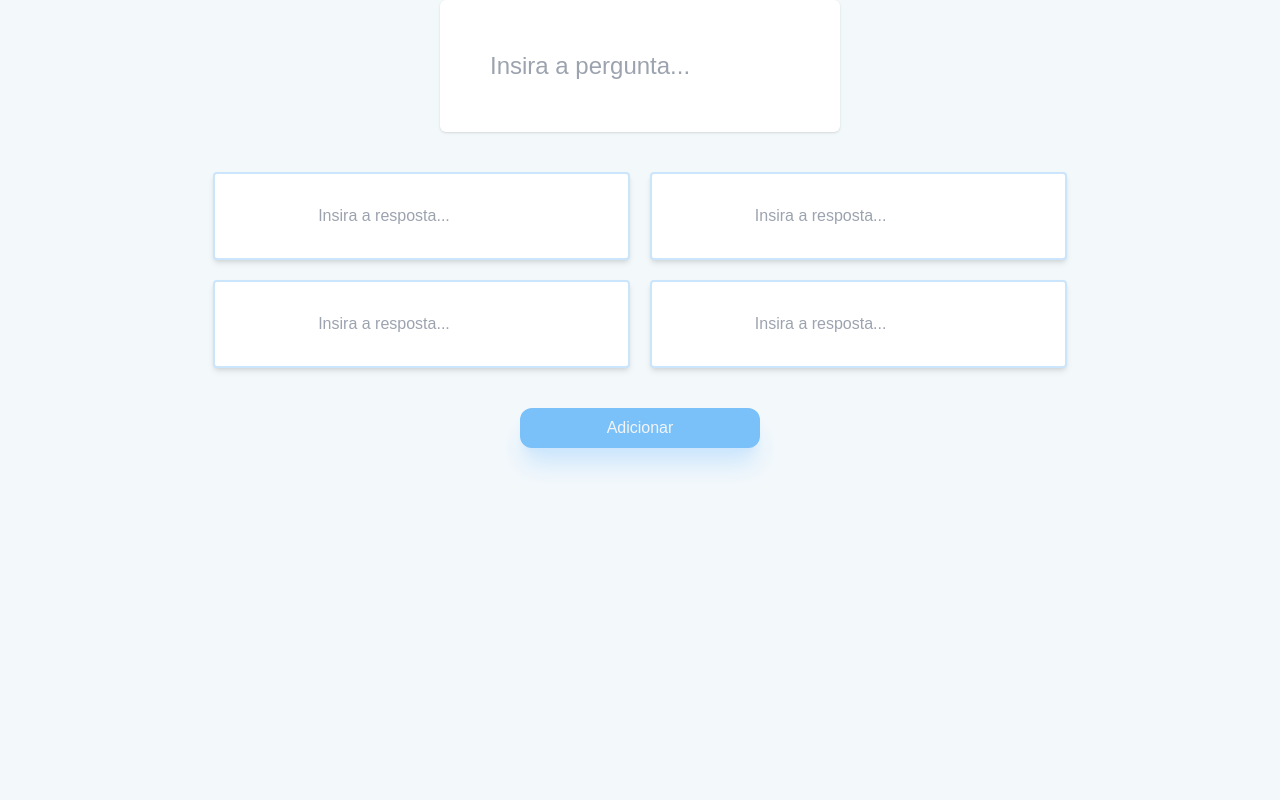
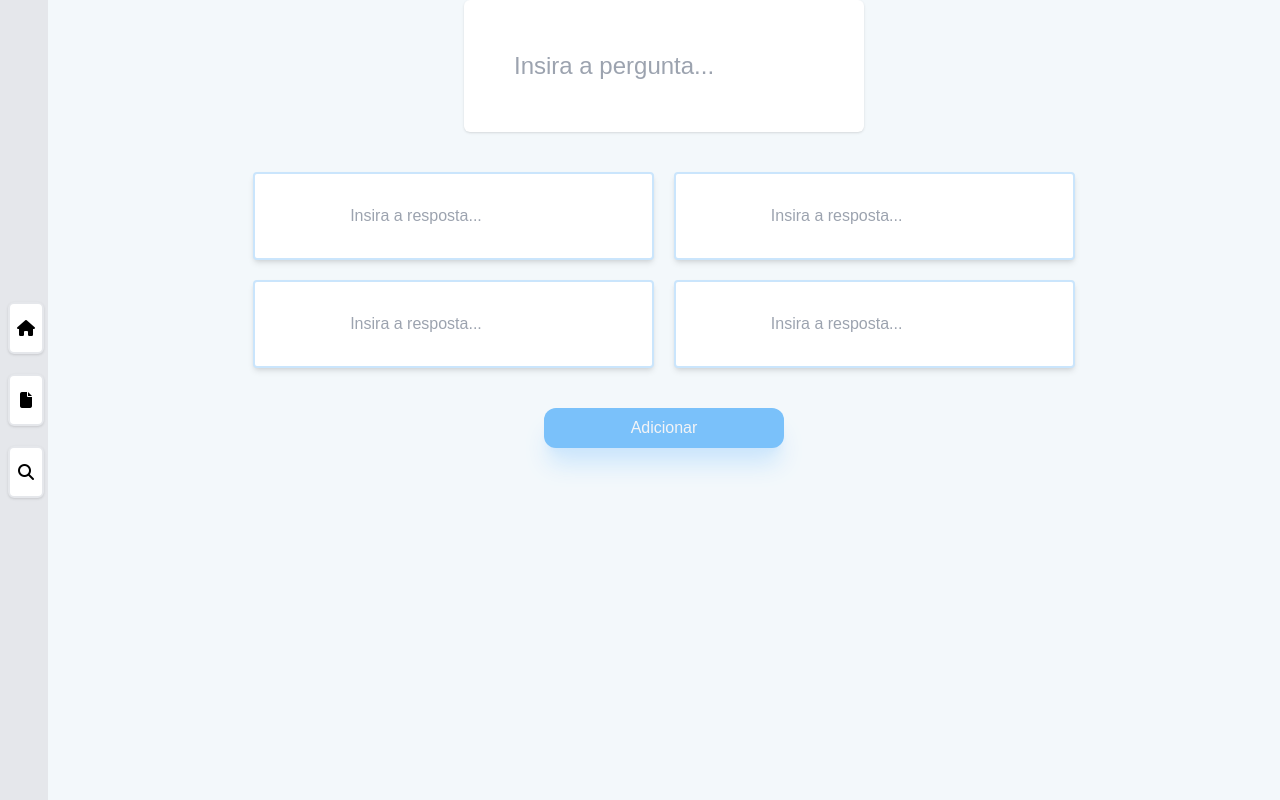
Before and after one commit to brenimsilva/full-stack-quiz, a Next.js app in the folder frontend/: page /admin/dashboard/new in a window 1280 px wide. Built offline with nearby package versions, Linux system fonts and the light colour scheme.

Commit message:
[Chore]: Correcao Menu + API

```diff
--- a/frontend/src/app/admin/dashboard/layout.tsx
+++ b/frontend/src/app/admin/dashboard/layout.tsx
@@ -1,9 +1,20 @@
+import Menu from "@/app/components/Menu";
 import "../../globals.css";
 
+const buttons = [
+  { iconClass: "fa-solid fa-house", route: "/", name: "HOME" },
+  { iconClass: "fa-solid fa-file", route: "new", name: "new item" },
+  { iconClass: "fa-solid fa-magnifying-glass", route: "/", name: "HOME" },
+];
 export default function RootLayout({
   children,
 }: {
   children: React.ReactNode;
 }) {
-  return <div className="h-screen bg-background">{children}</div>;
+  return (
+    <div className="h-screen bg-background flex">
+      <Menu base="/admin/dashboard" buttons={buttons} />
+      {children}
+    </div>
+  );
 }
--- a/frontend/src/app/admin/dashboard/new/page.tsx
+++ b/frontend/src/app/admin/dashboard/new/page.tsx
@@ -17,8 +17,7 @@ type Answers = {
 };
 export default function page() {
   return (
-    <div className="">
-      <div className="">
+    <div className="w-full">
       <div className="w-full flex justify-center">
         <Container>
           <input
@@ -33,6 +32,5 @@ export default function page() {
         <DashAnswerList />
       </div>
     </div>
-    </div>
   );
 }
--- a/frontend/src/app/admin/dashboard/page.tsx
+++ b/frontend/src/app/admin/dashboard/page.tsx
@@ -1,14 +1,9 @@
 import Menu from "@/app/components/Menu";
 import React from "react";
-const buttons = [
-  { iconClass: "fa-solid fa-house", route: "/", name: "HOME" },
-  { iconClass: "fa-solid fa-file", route: "new", name: "new item" },
-  { iconClass: "fa-solid fa-magnifying-glass", route: "/", name: "HOME" },
-];
 export default function page() {
   return (
     <div>
-      <Menu buttons={buttons} base="/admin/dashboard" />
+      <h1>DASHBOARD </h1>
     </div>
   );
 }
--- a/frontend/src/app/page.tsx
+++ b/frontend/src/app/page.tsx
@@ -3,19 +3,13 @@ import Image from "next/image";
 import { useEffect, useState } from "react";
 import { IQuestionDTO } from "./Interfaces/Interfaces";
 import AnswerList from "./components/AnswerList";
+import API from "./util/API";
 
 export default function Home() {
   const [question, setQuestion] = useState<IQuestionDTO>({} as IQuestionDTO);
 
   useEffect(() => {
-    const url =
-      "https://localhost:44368/Question/GetQuestionAnswersByQuestionId/5";
-    fetch(url)
-      .then((response) => response.json())
-      .then((data: IQuestionDTO) => {
-        console.log(data);
-        setQuestion(data);
-      });
+    API.getQuestionAnswerByQuestionId(5).then((data) => setQuestion(data));
   }, []);
   return (
     <main className="flex min-h-screen bg-gray-900 items-center justify-center ">
--- a/frontend/src/app/util/API.ts
+++ b/frontend/src/app/util/API.ts
@@ -1,11 +1,11 @@
 import { IAddQuestionDTO, IQuestionDTO } from "../Interfaces/Interfaces";
 
 export default class API {
-    static baseUrl:string = "https://localhost:44368/";
+    static baseUrl:string = "https://localhost:7064/";
     static resource: string = "Question";
     constructor(){}
     public static async getQuestionAnswerByQuestionId(id: number): Promise<IQuestionDTO> {
-        const url = `${this.baseUrl}${this.resource}/GetQuestionAnswerByQuestionId/${id}`
+        const url = `${this.baseUrl}${this.resource}/GetQuestionAnswersByQuestionId/${id}`
         const res = await fetch(url);
         const data = await res.json();
         return data;
```
Lines whose indentation alone changed are shown as unchanged.
